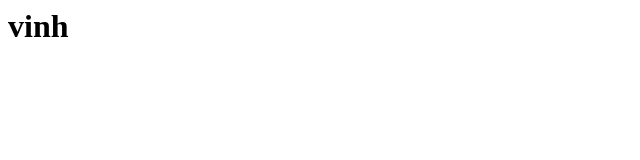
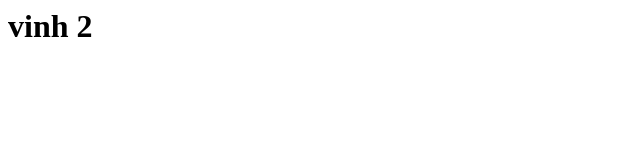
Before and after one commit to TranTheVinh-CDTH17PMC/MiniGame, a plain HTML site: page index.html in a window 1280 px wide. Shown: the full height of the page, 0-640 px from the left. Drawn offline with Linux system fonts and the light colour scheme.

Commit message:
add them

```diff
--- a/index.html
+++ b/index.html
@@ -1 +1 @@
-<h1>vinh</h1>
+<h1>vinh 2</h1>
```
